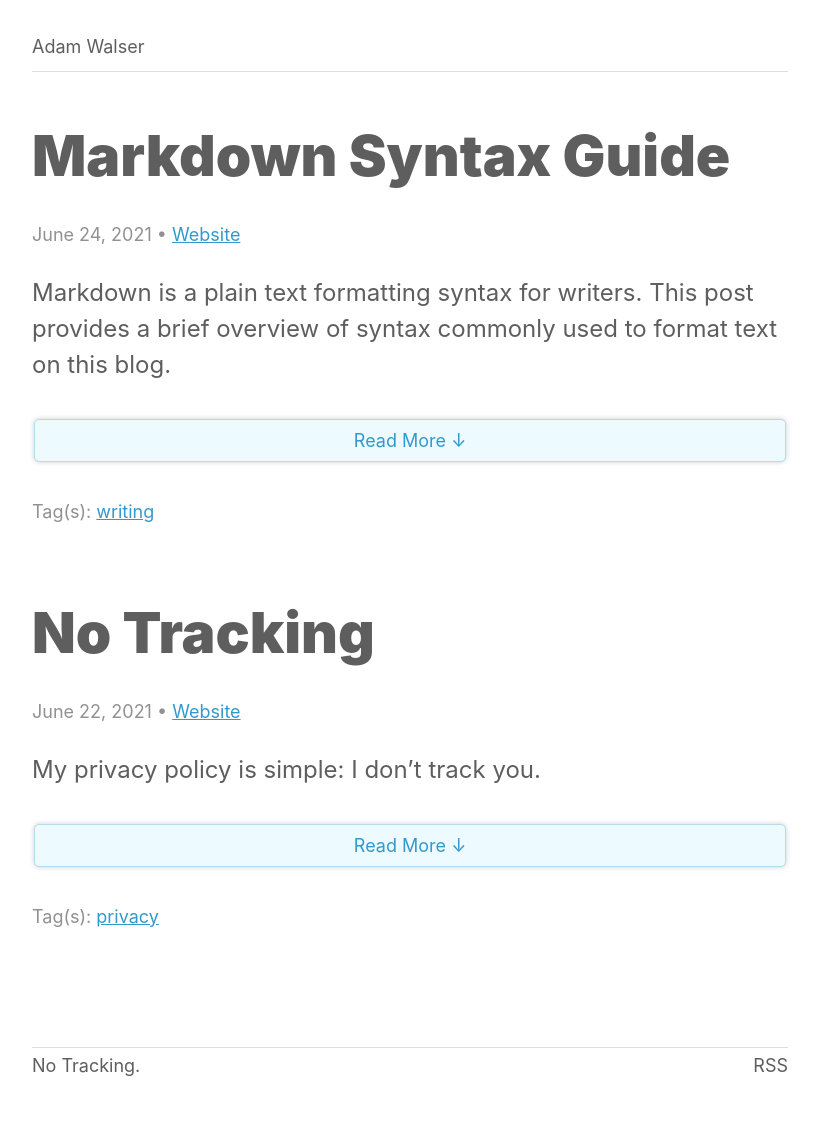
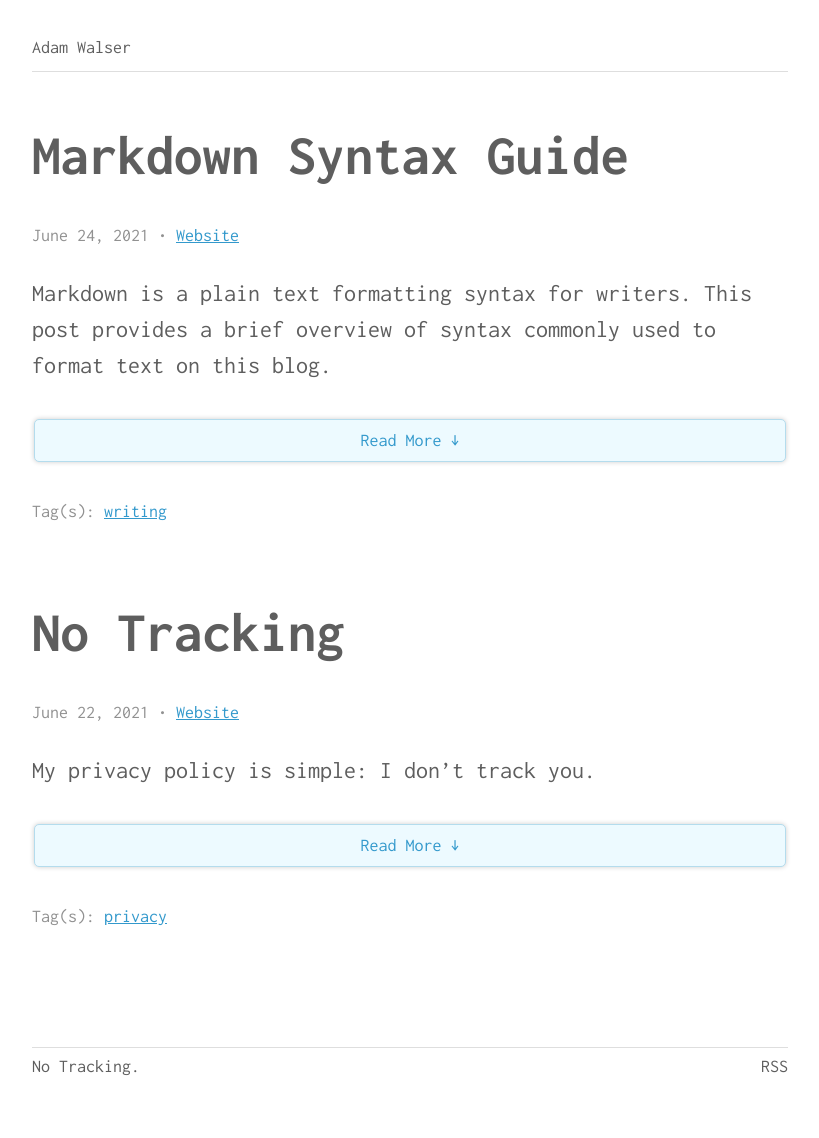
Before and after one commit to ajpwalser/ajpwalser.github.io, a Jekyll site: the page built from index.html, in a window 1280 px wide. Shown: the whole page, without its empty margins (230-1049 px from the left). Built offline with Jekyll 4.4.1, drawn with Linux system fonts in a browser that asks for light colours; the list of posts is cut into pages by our own code.

Commit message:
Update style.css

```diff
--- a/css/style.css
+++ b/css/style.css
@@ -44,7 +44,7 @@
 /* Body */
 
 body {
-	font-family: -apple-system, BlinkMacSystemFont, Segoe UI, Helvetica, Arial, sans-serif, Apple Color Emoji, Segoe UI Emoji, Segoe UI Symbol;
+	font-family: 'Inconsolata', -apple-system, BlinkMacSystemFont, Segoe UI, Helvetica, Arial, sans-serif, Apple Color Emoji, Segoe UI Emoji, Segoe UI Symbol;
 	font-size: 100%;
 	line-height: 1.3;
 	background-color: var(--background);
@@ -98,7 +98,7 @@
 h2,
 h3,
 h4 {
-	font-weight: 900;
+	font-weight: 700;
 }
 
 h1 {
```
